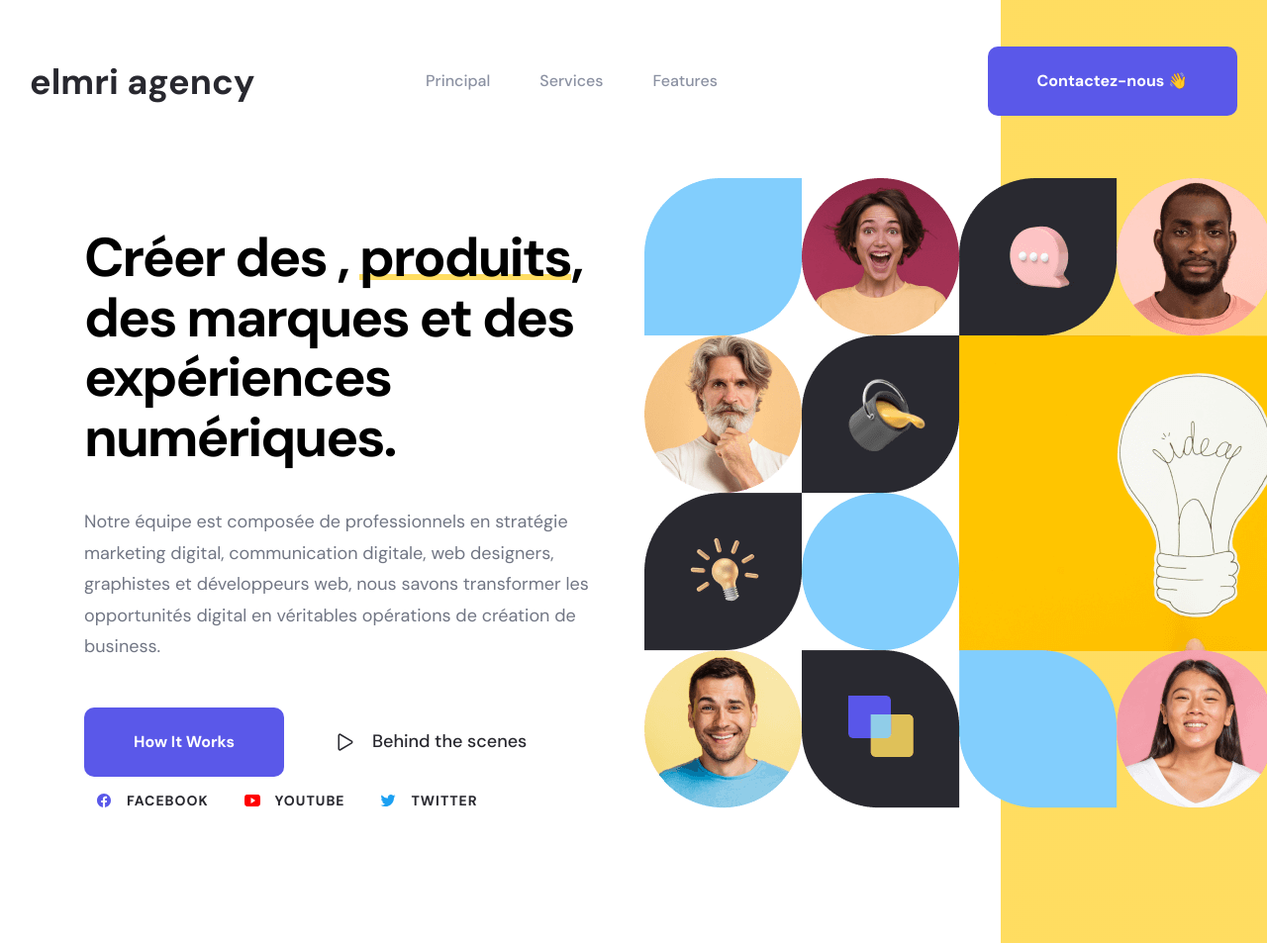
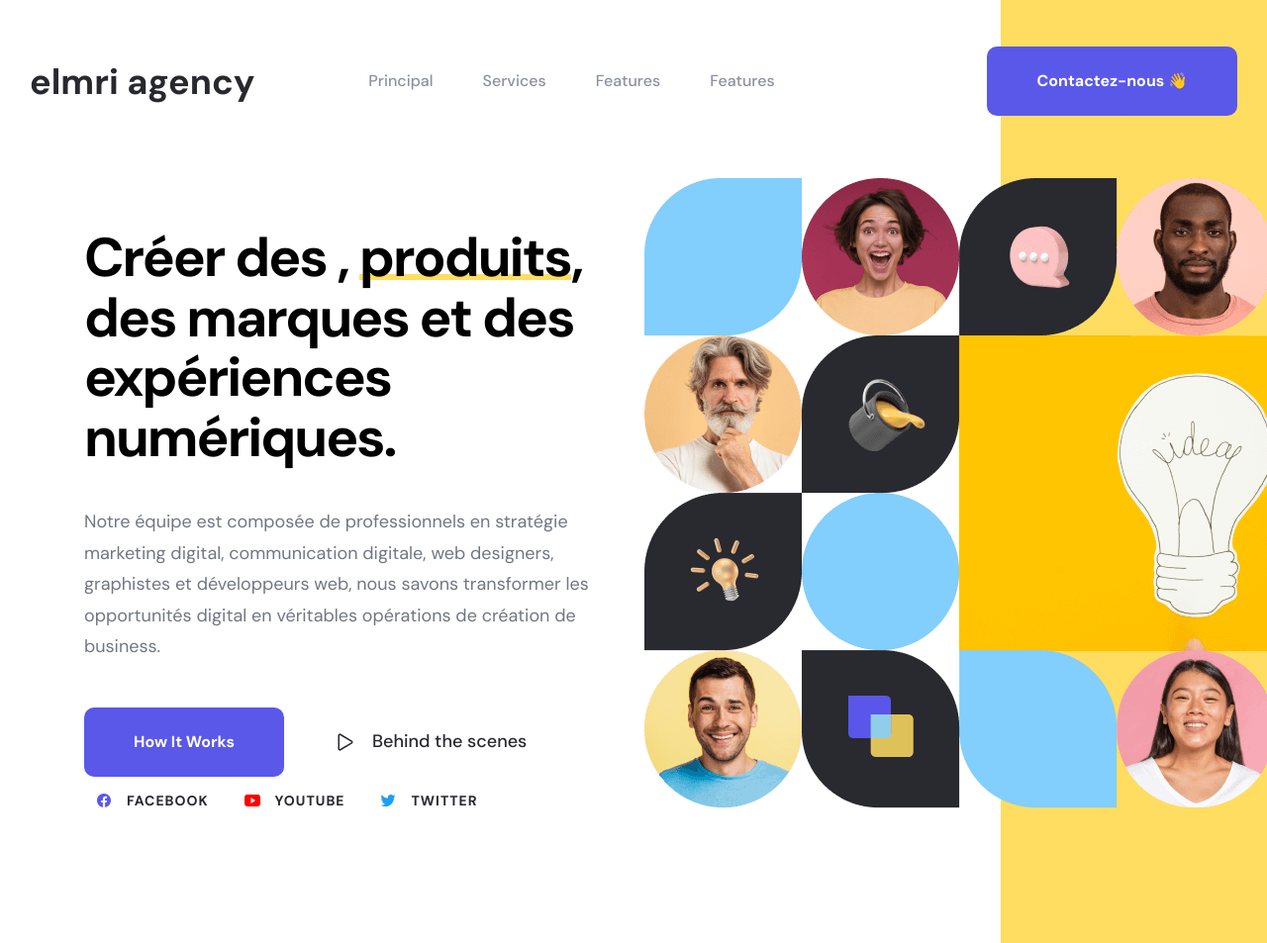
Before and after one commit to boujemaa-elmri/jadagency, a plain HTML site: page index.html in a window 1280 px wide. Shown: the top 953 px of the page at 99% size. Drawn offline with nearby package versions, Linux system fonts and the light colour scheme.

Commit message:
Update index.html

```diff
--- a/index.html
+++ b/index.html
@@ -63,6 +63,9 @@
           </li>
 
           <li class="navbar-item">
+            <a href="#feature" class="navbar-link" data-nav-link>Features</a>
+          </li>
+           <li class="navbar-item">
             <a href="#feature" class="navbar-link" data-nav-link>Features</a>
           </li>
 
```
